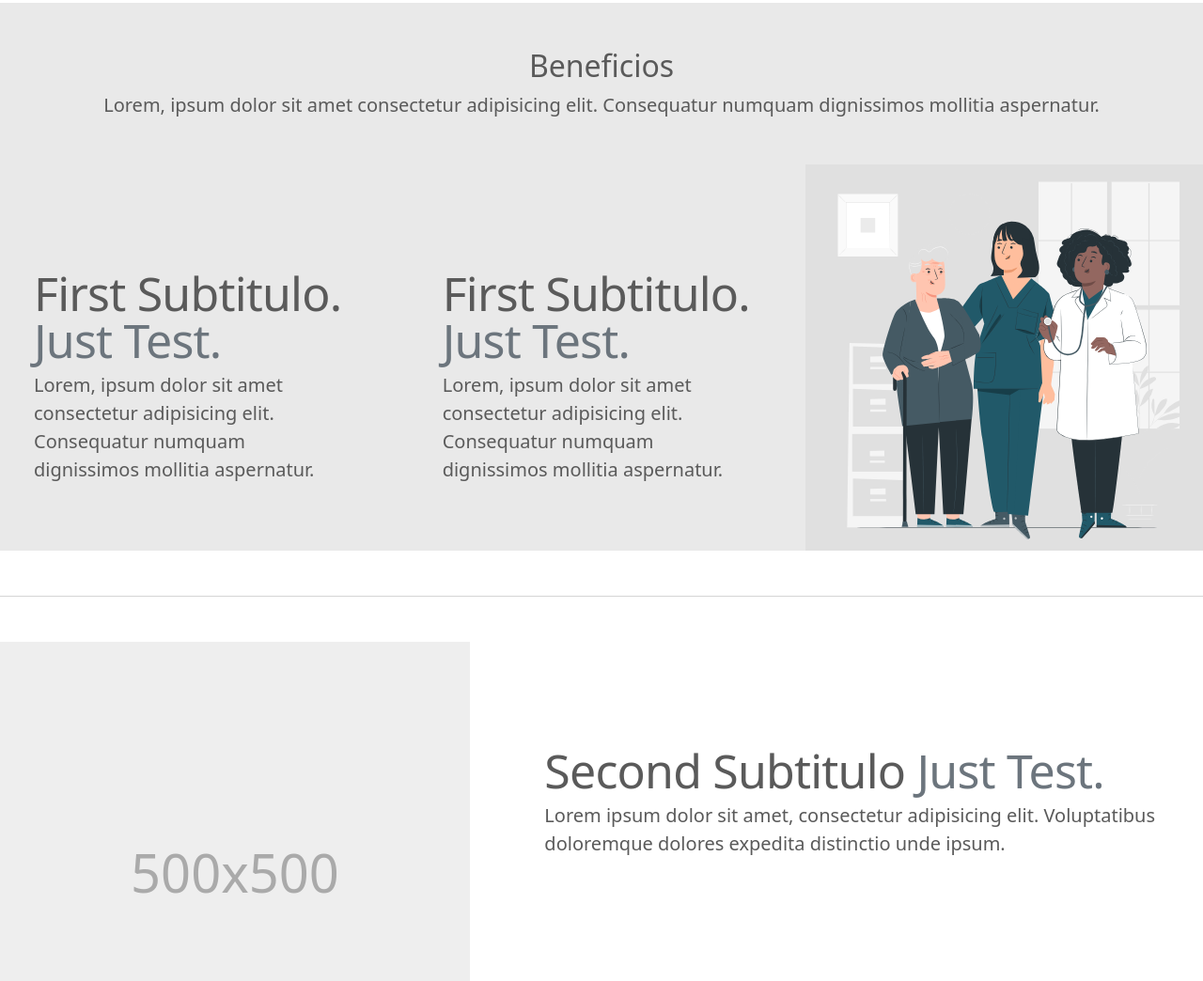
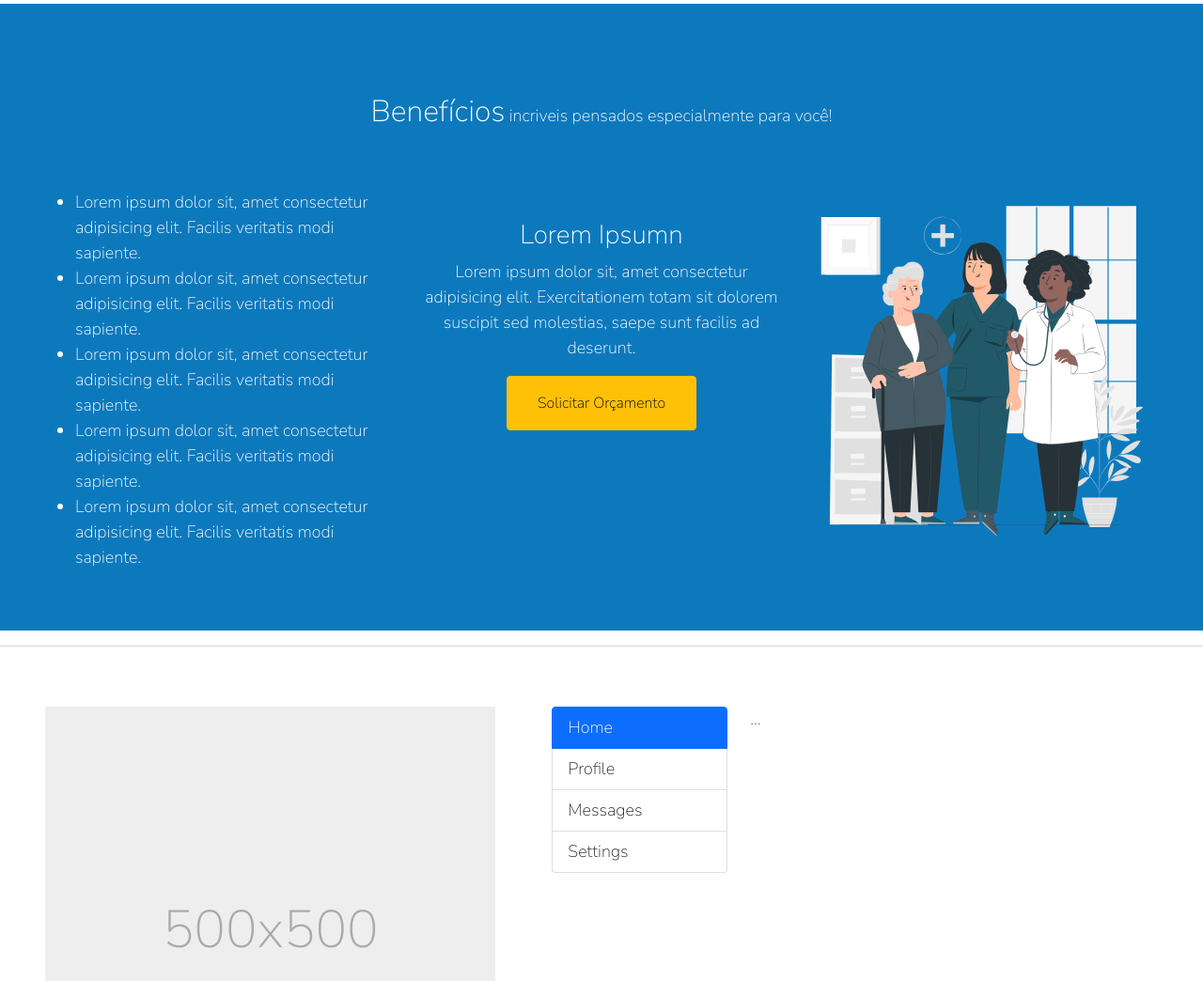
Before and after one commit to AmandaJhes/ProgrammingProjects, a plain HTML site: page SAMI/index.html in a window 1280 px wide. Shown: the part 1756-2800 px from the top of the page at 94% size. Drawn offline with nearby package versions, Linux system fonts and the light colour scheme.

Commit message:
alteração da div benefits e da fonte da página

```diff
--- a/SAMI/index.html
+++ b/SAMI/index.html
@@ -7,11 +7,18 @@
   <meta name="viewport" content="width=device-width, initial-scale=1.0">
   <title>SAMI</title>
 
-  <!--Link Bootstrap-->
+  <!-- Bootstrap Link-->
   <link href="https://cdn.jsdelivr.net/npm/bootstrap@5.1.3/dist/css/bootstrap.min.css" rel="stylesheet"
     integrity="sha384-1BmE4kWBq78iYhFldvKuhfTAU6auU8tT94WrHftjDbrCEXSU1oBoqyl2QvZ6jIW3" crossorigin="anonymous">
-  <!--Link CSS-->
+
+  <!-- CSS Link -->
   <link rel="stylesheet" href="style.css">
+
+  <!-- Fonts Links -->
+  <link rel="preconnect" href="https://fonts.googleapis.com">
+  <link rel="preconnect" href="https://fonts.gstatic.com" crossorigin>
+  <link href="https://fonts.googleapis.com/css2?family=Nunito+Sans:wght@200&display=swap" rel="stylesheet">
+
 
   <style>
     .bd-placeholder-img {
@@ -149,22 +156,25 @@
 
     <!-- Segundo Carrossel - Serviços -->
     <div class="container marketing" style="max-width: 100%; padding: 0; margin-bottom: 10px;">
-      <div id="carouselExampleControls" class="carousel slide" data-bs-ride="carousel" style="position: relative; background-color: rgb(229, 231, 231); padding-top: 35px;">
+      <div id="carouselExampleControls" class="carousel slide" data-bs-ride="carousel"
+        style="position: relative; background-color: rgb(229, 231, 231); padding-top: 35px;">
         <div class="carousel-inner">
 
           <div class="carousel-item active">
             <div class="row">
               <div class="col-lg-4">
-                <img src="images/TESTE.png" class="bd-placeholder-img rounded-circle"  width="140" height="140" alt="">
+                <img src="images/TESTE.png" class="bd-placeholder-img rounded-circle" width="140" height="140" alt="">
                 <h2>Subtitulo</h2>
                 <p>Some representative placeholder content for the three columns of text below the carousel.
                   This is
                   the first column.</p>
-                <p><a class="btn btn-secondary" href="https://web.whatsapp.com/send?phone=5585986816280&text=Eu%20quero%20este%20serviço" target="_blank">Saiba mais &raquo;</a></p>
+                <p><a class="btn btn-secondary"
+                    href="https://web.whatsapp.com/send?phone=5585986816280&text=Eu%20quero%20este%20serviço"
+                    target="_blank">Saiba mais &raquo;</a></p>
               </div>
 
               <div class="col-lg-4">
-                <img src="images/TESTE.png" class="bd-placeholder-img rounded-circle"  width="140" height="140" alt="">
+                <img src="images/TESTE.png" class="bd-placeholder-img rounded-circle" width="140" height="140" alt="">
                 <h2>Subtitulo</h2>
                 <p>Some representative placeholder content for the three columns of text below the carousel.
                   This is
@@ -173,11 +183,12 @@
               </div>
 
               <div class="col-lg-4">
-                <img src="images/TESTE.png" class="bd-placeholder-img rounded-circle"  width="140" height="140" alt="">
+                <img src="images/TESTE.png" class="bd-placeholder-img rounded-circle" width="140" height="140" alt="">
                 <h2>Subtitulo</h2>
                 <p>Some representative placeholder content for the three columns of text below the carousel.
                   This is
-                  the first column.</p>                <p><a class="btn btn-secondary" href="#">Saiba mais &raquo;</a></p>
+                  the first column.</p>
+                <p><a class="btn btn-secondary" href="#">Saiba mais &raquo;</a></p>
               </div>
             </div>
 
@@ -185,7 +196,7 @@
           <div class="carousel-item">
             <div class="row">
               <div class="col-lg-4">
-                <img src="images/TESTE.png" class="bd-placeholder-img rounded-circle"  width="140" height="140" alt="">
+                <img src="images/TESTE.png" class="bd-placeholder-img rounded-circle" width="140" height="140" alt="">
                 <h2>Subtitulo</h2>
                 <p>Some representative placeholder content for the three columns of text below the carousel.
                   This is
@@ -194,7 +205,7 @@
               </div>
 
               <div class="col-lg-4">
-                <img src="images/TESTE.png" class="bd-placeholder-img rounded-circle"  width="140" height="140" alt="">
+                <img src="images/TESTE.png" class="bd-placeholder-img rounded-circle" width="140" height="140" alt="">
                 <h2>Subtitulo</h2>
                 <p>Some representative placeholder content for the three columns of text below the carousel.
                   This is
@@ -203,11 +214,12 @@
               </div>
 
               <div class="col-lg-4">
-                <img src="images/TESTE.png" class="bd-placeholder-img rounded-circle"  width="140" height="140" alt="">
+                <img src="images/TESTE.png" class="bd-placeholder-img rounded-circle" width="140" height="140" alt="">
                 <h2>Subtitulo</h2>
                 <p>Some representative placeholder content for the three columns of text below the carousel.
                   This is
-                  the first column.</p>                <p><a class="btn btn-secondary" href="#">Saiba mais &raquo;</a></p>
+                  the first column.</p>
+                <p><a class="btn btn-secondary" href="#">Saiba mais &raquo;</a></p>
               </div>
             </div>
           </div>
@@ -242,27 +254,32 @@
     <!-- ..........................................................-->
 
 
-    <!-- Div - Benefícios -->
-    <div class="row featurette" style="background-color: rgb(233, 233, 233);">
-      <div class="col-md-12 text-center " >
-        <h2 class="mt-5 mb-2">Beneficios</h2>
-        <p class="lead mb-5">Lorem, ipsum dolor sit amet consectetur adipisicing elit. Consequatur numquam
-          dignissimos mollitia aspernatur.</p>
+    <!-- DIV BENEFITS -->
+
+    <div class="row featurette" id="benefitsRow">
+
+      <div class="col-md-12 text-center p-5" id="benefitsFirstSlogan">
+        <p><span class="h2">Benefícios</span> incriveis pensados especialmente para você!</p>
       </div>
 
-      <div class="col-md-4 px-5">
-        <h2 class="featurette-heading">First Subtitulo. <span class="text-muted">Just Test.</span></h2>
-        <p class="lead">Lorem, ipsum dolor sit amet consectetur adipisicing elit. Consequatur numquam
-          dignissimos mollitia aspernatur.</p>
+      <div class="col-md-4" id="benefitsList">
+        <ul>
+          <li>Lorem ipsum dolor sit, amet consectetur adipisicing elit. Facilis veritatis modi sapiente.</li>
+          <li>Lorem ipsum dolor sit, amet consectetur adipisicing elit. Facilis veritatis modi sapiente.</li>
+          <li>Lorem ipsum dolor sit, amet consectetur adipisicing elit. Facilis veritatis modi sapiente.</li>
+          <li>Lorem ipsum dolor sit, amet consectetur adipisicing elit. Facilis veritatis modi sapiente.</li>
+          <li>Lorem ipsum dolor sit, amet consectetur adipisicing elit. Facilis veritatis modi sapiente.</li>
+        </ul>
       </div>
 
-      <div class="col-md-4 px-5">
-        <h2 class="featurette-heading">First Subtitulo. <span class="text-muted">Just Test.</span></h2>
-        <p class="lead">Lorem, ipsum dolor sit amet consectetur adipisicing elit. Consequatur numquam
-          dignissimos mollitia aspernatur.</p>
+      <div class="col-md-4 text-center" id="benefitsButton">
+        <h3>Lorem Ipsumn</h3>
+        <p>Lorem ipsum dolor sit, amet consectetur adipisicing elit. Exercitationem totam sit dolorem suscipit sed
+          molestias, saepe sunt facilis ad deserunt.</p>
+        <button class="btn btn-warning">Solicitar Orçamento</button>
       </div>
 
-      <div class="col-md-4" style="background-color: rgb(224, 224, 224);">
+      <div class="col-md-4" id="benefitsAnimation">
         <img src="./images/medical-care-pana.svg" alt="">
       </div>
 
@@ -274,9 +291,31 @@
 
     <div class="row featurette">
       <div class="col-md-7 order-md-2 px-5">
-        <h2 class="featurette-heading">Second Subtitulo <span class="text-muted">Just Test.</span></h2>
-        <p class="lead">Lorem ipsum dolor sit amet, consectetur adipisicing elit. Voluptatibus doloremque
-          dolores expedita distinctio unde ipsum.</p>
+        <div class="row">
+          <div class="col-4">
+            <div class="list-group" id="list-tab" role="tablist">
+              <a class="list-group-item list-group-item-action active" id="list-home-list" data-bs-toggle="list"
+                href="#list-home" role="tab" aria-controls="list-home">Home</a>
+              <a class="list-group-item list-group-item-action" id="list-profile-list" data-bs-toggle="list"
+                href="#list-profile" role="tab" aria-controls="list-profile">Profile</a>
+              <a class="list-group-item list-group-item-action" id="list-messages-list" data-bs-toggle="list"
+                href="#list-messages" role="tab" aria-controls="list-messages">Messages</a>
+              <a class="list-group-item list-group-item-action" id="list-settings-list" data-bs-toggle="list"
+                href="#list-settings" role="tab" aria-controls="list-settings">Settings</a>
+            </div>
+          </div>
+          <div class="col-8">
+            <div class="tab-content" id="nav-tabContent">
+              <div class="tab-pane fade show active" id="list-home" role="tabpanel" aria-labelledby="list-home-list">...
+              </div>
+              <div class="tab-pane fade" id="list-profile" role="tabpanel" aria-labelledby="list-profile-list">...</div>
+              <div class="tab-pane fade" id="list-messages" role="tabpanel" aria-labelledby="list-messages-list">...
+              </div>
+              <div class="tab-pane fade" id="list-settings" role="tabpanel" aria-labelledby="list-settings-list">...
+              </div>
+            </div>
+          </div>
+        </div>
       </div>
       <div class="col-md-5 order-md-1">
         <svg class="bd-placeholder-img bd-placeholder-img-lg featurette-image img-fluid mx-auto" width="500"
@@ -293,7 +332,10 @@
 
     <div class="row featurette p-5" style="background-image: url('./images/teste_aeroporto.jpg');">
       <div class="col-md-7 px-5">
-        <iframe src="https://www.google.com/maps/embed?pb=!1m18!1m12!1m3!1d31848.753427063428!2d-38.53841542081317!3d-3.7896717957985366!2m3!1f0!2f0!3f0!3m2!1i1024!2i768!4f13.1!3m3!1m2!1s0x7c74ec17dbd721b%3A0xd74cb694436d615a!2sAeroporto%20Internacional%20de%20Fortaleza%20-%20Pinto%20Martins!5e0!3m2!1spt-BR!2sbr!4v1650564221288!5m2!1spt-BR!2sbr" width="100%" height="100%" style="border:0;" allowfullscreen="" loading="lazy" referrerpolicy="no-referrer-when-downgrade"></iframe>
+        <iframe
+          src="https://www.google.com/maps/embed?pb=!1m18!1m12!1m3!1d31848.753427063428!2d-38.53841542081317!3d-3.7896717957985366!2m3!1f0!2f0!3f0!3m2!1i1024!2i768!4f13.1!3m3!1m2!1s0x7c74ec17dbd721b%3A0xd74cb694436d615a!2sAeroporto%20Internacional%20de%20Fortaleza%20-%20Pinto%20Martins!5e0!3m2!1spt-BR!2sbr!4v1650564221288!5m2!1spt-BR!2sbr"
+          width="100%" height="100%" style="border:0;" allowfullscreen="" loading="lazy"
+          referrerpolicy="no-referrer-when-downgrade"></iframe>
       </div>
       <div class="col-md-5" style="width: 500px; height: 300px; background-color: red; color: white; padding: 40px;">
         <h4>Aeroporto Internacional de Fortaleza</h4>
@@ -361,10 +403,10 @@
   <!--Script Bootstrap-->
   <script src="https://cdn.jsdelivr.net/npm/@popperjs/core@2.10.2/dist/umd/popper.min.js"
     integrity="sha384-7+zCNj/IqJ95wo16oMtfsKbZ9ccEh31eOz1HGyDuCQ6wgnyJNSYdrPa03rtR1zdB" crossorigin="anonymous">
-  </script>
+    </script>
   <script src="https://cdn.jsdelivr.net/npm/bootstrap@5.1.3/dist/js/bootstrap.min.js"
     integrity="sha384-QJHtvGhmr9XOIpI6YVutG+2QOK9T+ZnN4kzFN1RtK3zEFEIsxhlmWl5/YESvpZ13" crossorigin="anonymous">
-  </script>
+    </script>
 
 </body>
 
--- a/SAMI/style.css
+++ b/SAMI/style.css
@@ -9,6 +9,8 @@ body {
     padding-top: 0;
     padding-bottom: 3rem;
     color: #5a5a5a;
+    font-family: 'Nunito Sans', sans-serif;
+    font-size: 18px;
 }
 
 /* MENU DE NAVEGAÇÂO
@@ -62,19 +64,6 @@ body {
 
 
 
-
-
-
-
-
-
-
-
-
-
-
-
-
 /* MARKETING CONTENT
 -------------------------------------------------- */
 
@@ -96,9 +85,12 @@ body {
 
   /* Featurettes
   ------------------------- */
+  .featurette {
+    padding: 3rem;
+  }
 
   .featurette-divider {
-    margin: 3rem 0; /* Space out the Bootstrap <hr> more */
+    margin: 1rem 0; /* Space out the Bootstrap <hr> more */
   }
 
   /* Thin out the marketing headings */
@@ -125,6 +117,50 @@ body {
     width: 30px;
     height: 30px;
   }
+
+
+  /* DIV BENEFITS */
+
+  #benefitsRow {
+    background-color: rgb(13, 121, 189);
+    color: #ffffff;
+  }
+
+  #benefitsList {
+    display: flex;
+    justify-content: center;
+    align-items: center;
+  }
+
+  #benefitsButton {
+    padding-top: 2rem;
+    display: inline-block;
+    flex-direction: column;
+    justify-content: center;
+
+  }
+
+  #benefitsButton .btn {
+    padding-top: 1rem;
+    padding-bottom: 1rem;
+    padding-left: 2rem;
+    padding-right: 2rem;
+  }
+
+  #ulList {
+    list-style-type: square;
+  }
+
+  #benefitList ul li {
+    margin-bottom: 1rem;
+  }
+
+  li::marker {
+    text-align: center;
+  }
+
+
+
 
   /* RESPONSIVE CSS
   -------------------------------------------------- */
```
Also changed, not shown: SAMI/images/checked.png (added).
